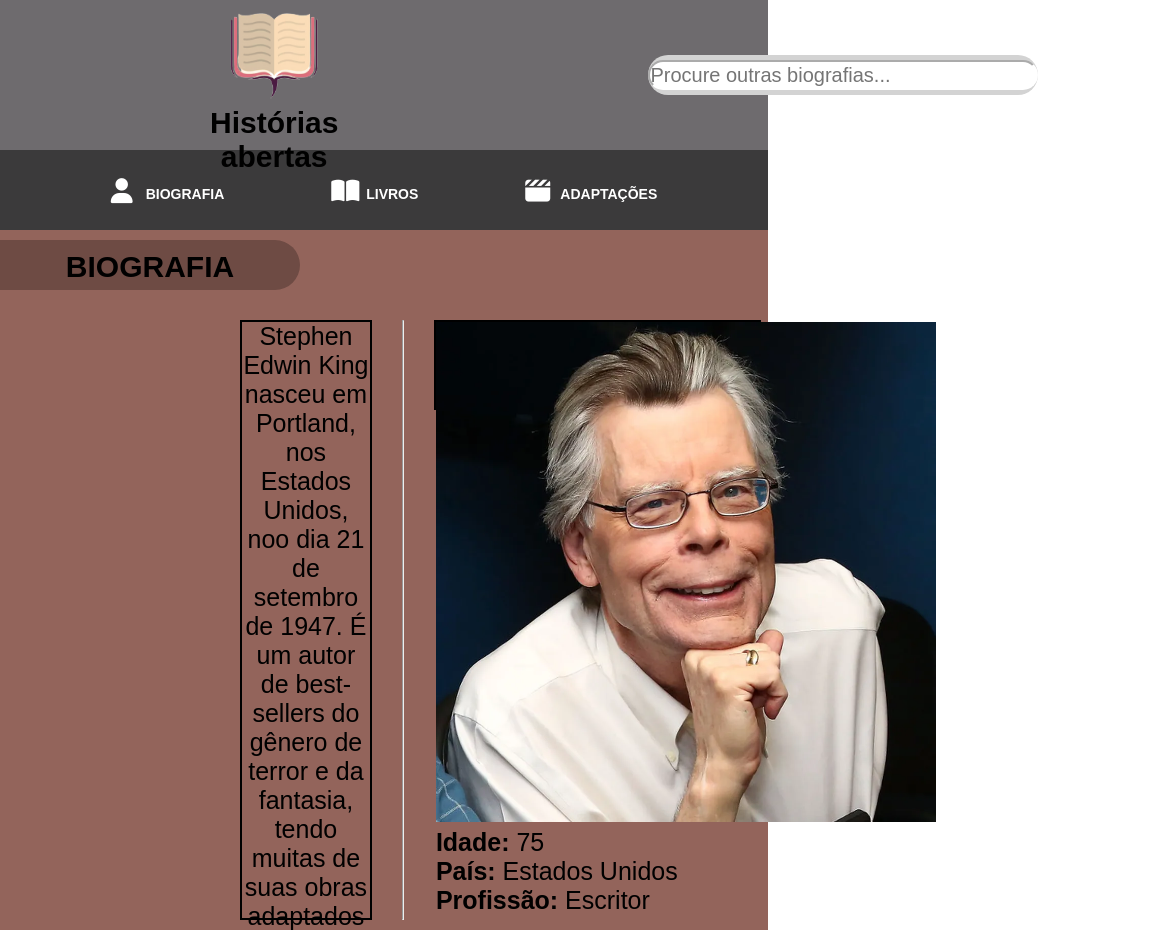
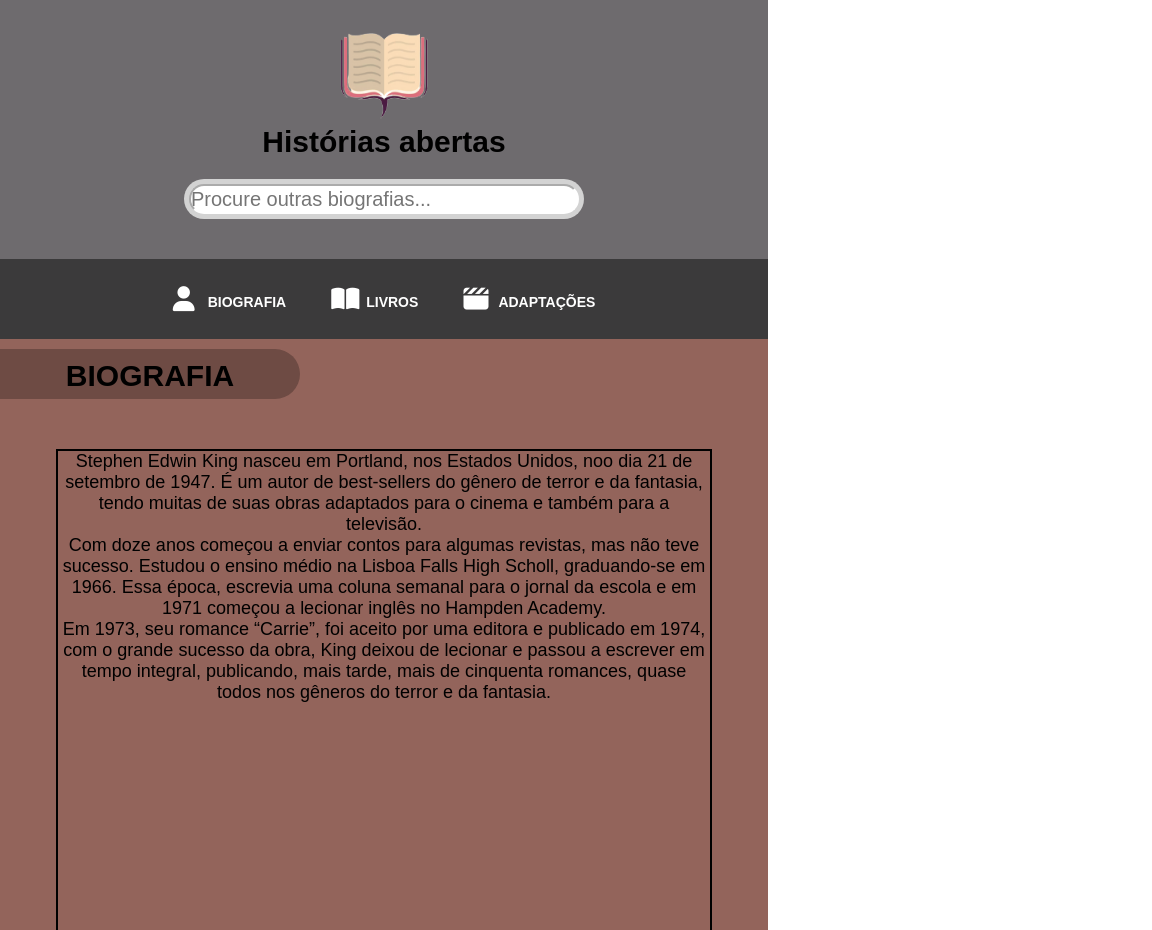
Before and after one commit to amanda3620/Projeto-biografia, a plain HTML site: page index.html in a window 768 px wide. Shown: the top 930 px of the page, 1152 px wide, since content can reach past the window. Drawn offline with Linux system fonts and the light colour scheme.

Commit message:
Update estilo.css

```diff
--- a/estilo.css
+++ b/estilo.css
@@ -227,11 +227,57 @@ main form hr {
     color: #E3E3E3;
 }
 
-@media (min-width: 768px) {
-            .containerColunas {
-                flex-direction: row;
-                justify-content: space-around;
-            }
+@media (max-width: 768px) {
+    body {
+        font-size: 18px;
+    }
 
-            .coluna1, .coluna2 {
-                width: 45%;
+    #topo {
+        height: auto;
+        padding: 20px;
+        flex-direction: column;
+        align-items: center;
+    }
+
+    #topo #logo {
+        width: 300px;
+        height: auto;
+        margin: 0;
+    }
+
+    #topo form {
+        margin: 20px 0;
+        width: 80%;
+        max-width: 400px;
+    }
+
+    #menu ul li a {
+        padding: 20px;
+    }
+
+    .containerColunas {
+        flex-direction: column;
+        align-items: center;
+    }
+
+    .coluna1, .coluna2 {
+        width: 90%;
+        margin: 20px 0;
+    }
+
+    #caixa1, #caixa2 {
+        margin: 20px 0;
+        width: 90%;
+    }
+
+    #rodape figure {
+        width: 60px;
+        height: 45px;
+        margin-left: 0;
+    }
+
+    #rodape p {
+        margin-left: 10px;
+        font-size: 24px;
+    }
+}
```
